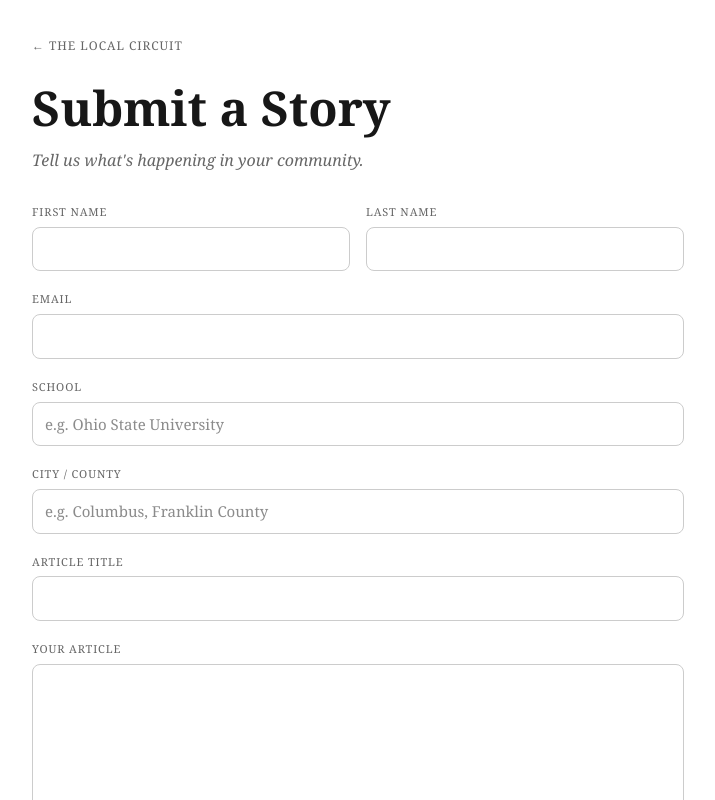
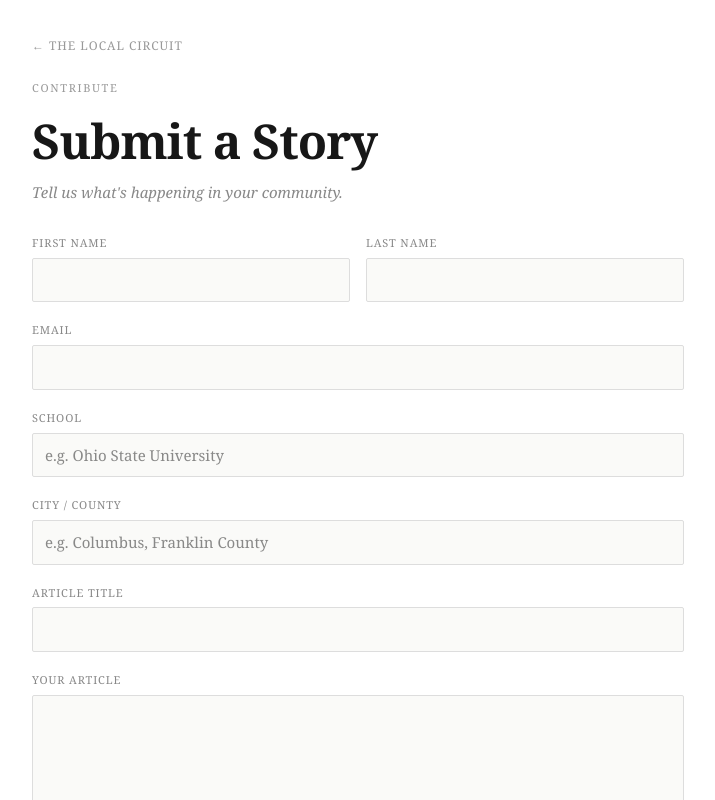
Before and after one commit to numsun21/the-local-circuit, a Next.js app: page /submit in a window 1280 px wide. Shown: the top 800 px of the page, without its empty margins (282-997 px from the left). Built offline with nearby package versions, Linux system fonts and the light colour scheme; no server answers.

Commit message:
404 page and autofill submit form

```diff
--- /dev/null
+++ b/src/app/not-found.tsx
@@ -0,0 +1,21 @@
+import Link from 'next/link'
+
+export default function NotFound() {
+  return (
+    <div style={{ fontFamily: 'Georgia, serif', background: '#fff', minHeight: '100vh' }}>
+      <div style={{ borderBottom: '0.5px solid #e0e0e0', padding: '0.75rem 2rem' }}>
+        <a href="/" style={{ fontSize: '20px', fontWeight: 900, textDecoration: 'none', color: '#1a1a1a' }}>The Local Circuit</a>
+      </div>
+      <div style={{ maxWidth: '600px', margin: '8rem auto', padding: '2rem', textAlign: 'center' }}>
+        <p style={{ fontSize: '11px', textTransform: 'uppercase', letterSpacing: '0.15em', color: '#ccc', marginBottom: '1rem' }}>404</p>
+        <h1 style={{ fontSize: '52px', fontWeight: 900, letterSpacing: '-0.02em', marginBottom: '1rem' }}>Page not found.</h1>
+        <p style={{ fontSize: '16px', color: '#888', fontStyle: 'italic', marginBottom: '2.5rem', lineHeight: 1.7 }}>The story you're looking for doesn't exist — or may have moved.</p>
+        <div style={{ display: 'flex', gap: '1rem', justifyContent: 'center', flexWrap: 'wrap' }}>
+          <a href="/" style={{ fontSize: '12px', textTransform: 'uppercase', letterSpacing: '0.08em', padding: '12px 24px', background: '#1a1a1a', color: '#fff', textDecoration: 'none', borderRadius: '2px' }}>Back to Home</a>
+          <a href="/forum" style={{ fontSize: '12px', textTransform: 'uppercase', letterSpacing: '0.08em', padding: '12px 24px', background: '#fff', color: '#1a1a1a', textDecoration: 'none', borderRadius: '2px', border: '0.5px solid #ddd' }}>Visit Forum</a>
+          <a href="/submit" style={{ fontSize: '12px', textTransform: 'uppercase', letterSpacing: '0.08em', padding: '12px 24px', background: '#fff', color: '#1a1a1a', textDecoration: 'none', borderRadius: '2px', border: '0.5px solid #ddd' }}>Submit a Story</a>
+        </div>
+      </div>
+    </div>
+  )
+}
--- a/src/app/submit/page.tsx
+++ b/src/app/submit/page.tsx
@@ -1,5 +1,5 @@
 'use client'
-import { useState } from 'react'
+import { useState, useEffect } from 'react'
 import { createClient } from '@supabase/supabase-js'
 
 const supabase = createClient(
@@ -14,60 +14,84 @@ export default function SubmitPage() {
     first_name: '', last_name: '', email: '', school: '', city: '', title: '', article: ''
   })
 
+  useEffect(() => {
+    supabase.auth.getSession().then(async ({ data }) => {
+      const user = data.session?.user
+      if (user) {
+        const { data: profile } = await supabase.from('profiles').select('*').eq('user_id', user.id).single()
+        if (profile) {
+          const nameParts = (profile.name || '').split(' ')
+          setForm(f => ({
+            ...f,
+            first_name: nameParts[0] || '',
+            last_name: nameParts.slice(1).join(' ') || '',
+            email: profile.email || user.email || '',
+            school: profile.school || '',
+            city: profile.city || '',
+          }))
+        }
+      }
+    })
+  }, [])
+
   const handleSubmit = async (e: React.FormEvent) => {
     e.preventDefault()
     setLoading(true)
     const { error } = await supabase.from('submissions').insert([form])
+    if (!error) {
+      fetch('/api/notify', {
+        method: 'POST',
+        headers: { 'Content-Type': 'application/json' },
+        body: JSON.stringify(form)
+      })
+      setSubmitted(true)
+    } else {
+      alert('Something went wrong. Please try again.')
+    }
     setLoading(false)
-    if (!error) setSubmitted(true)
-    else alert('Something went wrong. Please try again.')
   }
 
   if (submitted) return (
     <main style={{ fontFamily: 'Georgia, serif', maxWidth: '700px', margin: '0 auto', padding: '4rem 1.5rem', textAlign: 'center' }}>
-      <h1 style={{ fontSize: '48px', fontWeight: 900, marginBottom: '1rem' }}>Thank you!</h1>
-      <p style={{ color: '#666', fontStyle: 'italic', marginBottom: '2rem' }}>Your story has been submitted. We'll be in touch soon.</p>
-      <a href="/" style={{ padding: '12px 24px', background: '#111', color: '#fff', borderRadius: '8px', textDecoration: 'none', fontSize: '13px', textTransform: 'uppercase', letterSpacing: '0.08em' }}>Back to Home</a>
+      <p style={{ fontSize: '11px', textTransform: 'uppercase', letterSpacing: '0.15em', color: '#999', marginBottom: '1rem' }}>Submitted</p>
+      <h1 style={{ fontSize: '48px', fontWeight: 900, marginBottom: '1rem', letterSpacing: '-0.02em' }}>Thank you!</h1>
+      <p style={{ color: '#666', fontStyle: 'italic', fontSize: '16px', marginBottom: '2rem', lineHeight: 1.7 }}>Your story has been submitted. Our editorial team will review it and be in touch soon.</p>
+      <a href="/" style={{ padding: '12px 24px', background: '#1a1a1a', color: '#fff', borderRadius: '2px', textDecoration: 'none', fontSize: '12px', textTransform: 'uppercase', letterSpacing: '0.08em' }}>Back to Home</a>
     </main>
   )
 
   return (
     <main style={{ fontFamily: 'Georgia, serif', maxWidth: '700px', margin: '0 auto', padding: '2rem 1.5rem' }}>
-      <a href="/" style={{ fontSize: '12px', textTransform: 'uppercase', letterSpacing: '0.08em', color: '#666', textDecoration: 'none' }}>← The Local Circuit</a>
-      <h1 style={{ fontSize: '48px', fontWeight: 900, margin: '1rem 0 0.25rem' }}>Submit a Story</h1>
-      <p style={{ fontStyle: 'italic', color: '#666', marginBottom: '2rem' }}>Tell us what's happening in your community.</p>
+      <a href="/" style={{ fontSize: '12px', textTransform: 'uppercase', letterSpacing: '0.08em', color: '#999', textDecoration: 'none' }}>← The Local Circuit</a>
+      <p style={{ fontSize: '11px', textTransform: 'uppercase', letterSpacing: '0.15em', color: '#999', marginBottom: '0.5rem', marginTop: '1.5rem' }}>Contribute</p>
+      <h1 style={{ fontSize: '48px', fontWeight: 900, margin: '0 0 0.25rem', letterSpacing: '-0.02em' }}>Submit a Story</h1>
+      <p style={{ fontStyle: 'italic', color: '#888', marginBottom: '2rem', fontSize: '15px' }}>Tell us what's happening in your community.</p>
+
       <form onSubmit={handleSubmit} style={{ display: 'flex', flexDirection: 'column', gap: '1.25rem' }}>
         <div style={{ display: 'grid', gridTemplateColumns: '1fr 1fr', gap: '1rem' }}>
-          <div style={{ display: 'flex', flexDirection: 'column', gap: '0.4rem' }}>
-            <label style={{ fontSize: '11px', textTransform: 'uppercase', letterSpacing: '0.08em', color: '#666' }}>First Name</label>
-            <input required value={form.first_name} onChange={e => setForm({...form, first_name: e.target.value})} style={{ padding: '10px 12px', border: '0.5px solid #ccc', borderRadius: '8px', fontSize: '15px', fontFamily: 'Georgia, serif' }} />
+          {[{ label: 'First Name', key: 'first_name' }, { label: 'Last Name', key: 'last_name' }].map(f => (
+            <div key={f.key} style={{ display: 'flex', flexDirection: 'column', gap: '0.4rem' }}>
+              <label style={{ fontSize: '11px', textTransform: 'uppercase', letterSpacing: '0.08em', color: '#888' }}>{f.label}</label>
+              <input required value={(form as any)[f.key]} onChange={e => setForm({ ...form, [f.key]: e.target.value })} style={{ padding: '10px 12px', border: '0.5px solid #ddd', borderRadius: '2px', fontSize: '15px', fontFamily: 'Georgia, serif', outline: 'none', background: '#fafaf8' }} />
+            </div>
+          ))}
+        </div>
+        {[
+          { label: 'Email', key: 'email', type: 'email', placeholder: '' },
+          { label: 'School', key: 'school', type: 'text', placeholder: 'e.g. Ohio State University' },
+          { label: 'City / County', key: 'city', type: 'text', placeholder: 'e.g. Columbus, Franklin County' },
+          { label: 'Article Title', key: 'title', type: 'text', placeholder: '' },
+        ].map(f => (
+          <div key={f.key} style={{ display: 'flex', flexDirection: 'column', gap: '0.4rem' }}>
+            <label style={{ fontSize: '11px', textTransform: 'uppercase', letterSpacing: '0.08em', color: '#888' }}>{f.label}</label>
+            <input required type={f.type} placeholder={f.placeholder} value={(form as any)[f.key]} onChange={e => setForm({ ...form, [f.key]: e.target.value })} style={{ padding: '10px 12px', border: '0.5px solid #ddd', borderRadius: '2px', fontSize: '15px', fontFamily: 'Georgia, serif', outline: 'none', background: '#fafaf8' }} />
           </div>
-          <div style={{ display: 'flex', flexDirection: 'column', gap: '0.4rem' }}>
-            <label style={{ fontSize: '11px', textTransform: 'uppercase', letterSpacing: '0.08em', color: '#666' }}>Last Name</label>
-            <input required value={form.last_name} onChange={e => setForm({...form, last_name: e.target.value})} style={{ padding: '10px 12px', border: '0.5px solid #ccc', borderRadius: '8px', fontSize: '15px', fontFamily: 'Georgia, serif' }} />
-          </div>
+        ))}
+        <div style={{ display: 'flex', flexDirection: 'column', gap: '0.4rem' }}>
+          <label style={{ fontSize: '11px', textTransform: 'uppercase', letterSpacing: '0.08em', color: '#888' }}>Your Article</label>
+          <textarea required rows={12} value={form.article} onChange={e => setForm({ ...form, article: e.target.value })} style={{ padding: '10px 12px', border: '0.5px solid #ddd', borderRadius: '2px', fontSize: '15px', fontFamily: 'Georgia, serif', resize: 'vertical', outline: 'none', background: '#fafaf8' }} />
         </div>
-        <div style={{ display: 'flex', flexDirection: 'column', gap: '0.4rem' }}>
-          <label style={{ fontSize: '11px', textTransform: 'uppercase', letterSpacing: '0.08em', color: '#666' }}>Email</label>
-          <input required type="email" value={form.email} onChange={e => setForm({...form, email: e.target.value})} style={{ padding: '10px 12px', border: '0.5px solid #ccc', borderRadius: '8px', fontSize: '15px', fontFamily: 'Georgia, serif' }} />
-        </div>
-        <div style={{ display: 'flex', flexDirection: 'column', gap: '0.4rem' }}>
-          <label style={{ fontSize: '11px', textTransform: 'uppercase', letterSpacing: '0.08em', color: '#666' }}>School</label>
-          <input required value={form.school} onChange={e => setForm({...form, school: e.target.value})} placeholder="e.g. Ohio State University" style={{ padding: '10px 12px', border: '0.5px solid #ccc', borderRadius: '8px', fontSize: '15px', fontFamily: 'Georgia, serif' }} />
-        </div>
-        <div style={{ display: 'flex', flexDirection: 'column', gap: '0.4rem' }}>
-          <label style={{ fontSize: '11px', textTransform: 'uppercase', letterSpacing: '0.08em', color: '#666' }}>City / County</label>
-          <input required value={form.city} onChange={e => setForm({...form, city: e.target.value})} placeholder="e.g. Columbus, Franklin County" style={{ padding: '10px 12px', border: '0.5px solid #ccc', borderRadius: '8px', fontSize: '15px', fontFamily: 'Georgia, serif' }} />
-        </div>
-        <div style={{ display: 'flex', flexDirection: 'column', gap: '0.4rem' }}>
-          <label style={{ fontSize: '11px', textTransform: 'uppercase', letterSpacing: '0.08em', color: '#666' }}>Article Title</label>
-          <input required value={form.title} onChange={e => setForm({...form, title: e.target.value})} style={{ padding: '10px 12px', border: '0.5px solid #ccc', borderRadius: '8px', fontSize: '15px', fontFamily: 'Georgia, serif' }} />
-        </div>
-        <div style={{ display: 'flex', flexDirection: 'column', gap: '0.4rem' }}>
-          <label style={{ fontSize: '11px', textTransform: 'uppercase', letterSpacing: '0.08em', color: '#666' }}>Your Article</label>
-          <textarea required rows={12} value={form.article} onChange={e => setForm({...form, article: e.target.value})} style={{ padding: '10px 12px', border: '0.5px solid #ccc', borderRadius: '8px', fontSize: '15px', fontFamily: 'Georgia, serif', resize: 'vertical' }} />
-        </div>
-        <button type="submit" disabled={loading} style={{ padding: '14px', background: '#111', color: '#fff', border: 'none', borderRadius: '8px', fontSize: '13px', textTransform: 'uppercase', letterSpacing: '0.08em', cursor: 'pointer', fontFamily: 'Georgia, serif' }}>
+        <button type="submit" disabled={loading} style={{ padding: '14px', background: '#1a1a1a', color: '#fff', border: 'none', borderRadius: '2px', fontSize: '13px', textTransform: 'uppercase', letterSpacing: '0.08em', cursor: 'pointer', fontFamily: 'Georgia, serif' }}>
           {loading ? 'Submitting...' : 'Submit Story'}
         </button>
       </form>
```
